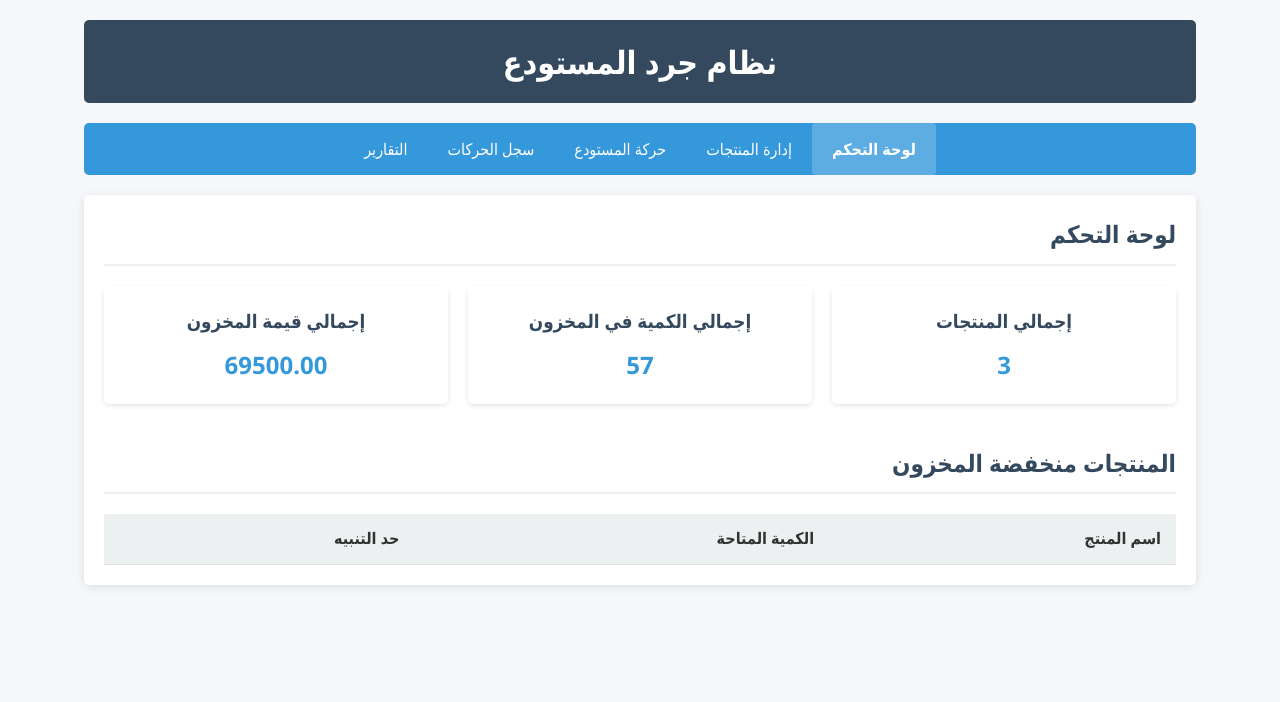
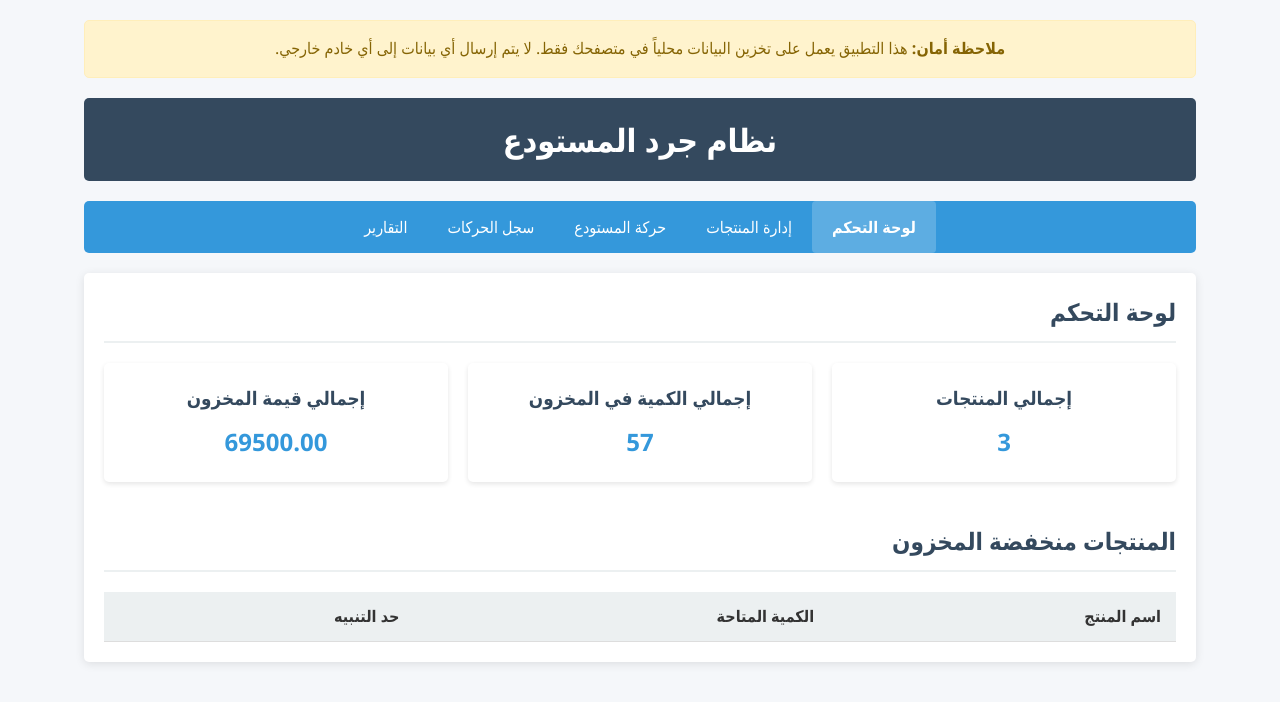
Before and after one commit to ShakerMohammed2025/w, a plain HTML site: page index.html in a window 1280 px wide. Drawn offline with Linux system fonts and the light colour scheme.

Commit message:
Update index.html
تعديل

```diff
--- a/index.html
+++ b/index.html
@@ -3,6 +3,7 @@
 <head>
     <meta charset="UTF-8">
     <meta name="viewport" content="width=device-width, initial-scale=1.0">
+    <meta http-equiv="Content-Security-Policy" content="upgrade-insecure-requests">
     <title>نظام جرد المستودع</title>
     <style>
         :root {
@@ -210,6 +211,16 @@
             margin-bottom: 20px;
         }
 
+        .security-warning {
+            background-color: #fff3cd;
+            border: 1px solid #ffeeba;
+            color: #856404;
+            padding: 15px;
+            border-radius: 5px;
+            margin-bottom: 20px;
+            text-align: center;
+        }
+
         @media (max-width: 768px) {
             nav {
                 flex-direction: column;
@@ -227,6 +238,10 @@
 </head>
 <body>
     <div class="container">
+        <div class="security-warning">
+            <strong>ملاحظة أمان:</strong> هذا التطبيق يعمل على تخزين البيانات محلياً في متصفحك فقط. لا يتم إرسال أي بيانات إلى أي خادم خارجي.
+        </div>
+
         <header>
             <h1>نظام جرد المستودع</h1>
         </header>
@@ -799,7 +814,7 @@
                     {
                         id: '1',
                         name: 'جهاز كمبيوتر',
-                        description: 'جهاز كمبيوتر مكتبي',
+                        description: 'جهاز كمpiوتر مكتبي',
                         category: 'إلكترونيات',
                         price: 2500,
                         quantity: 10,
```
